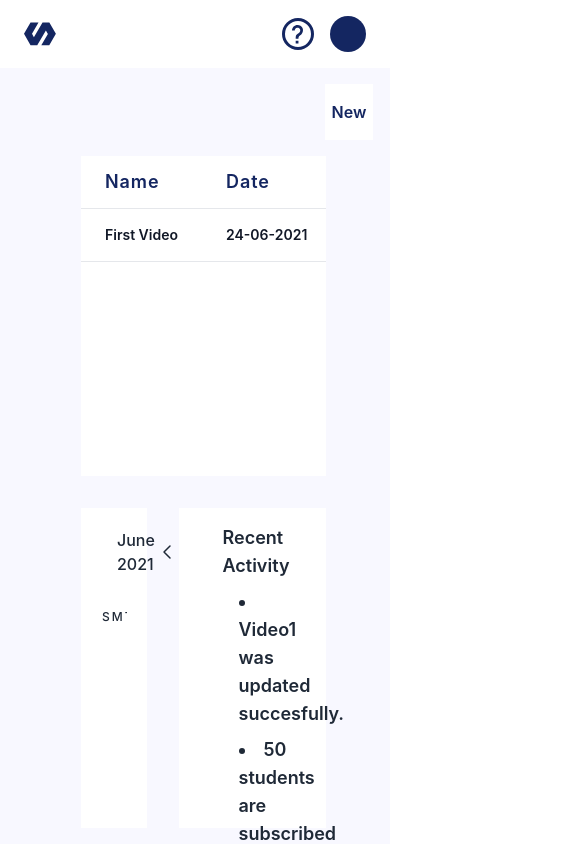
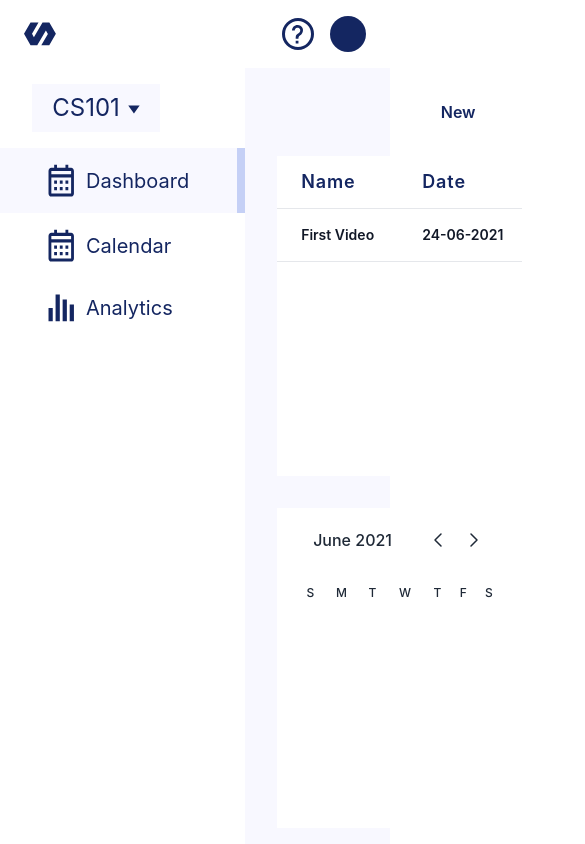
Before and after one commit to swciitg/SWC_Courses_V1, a React (Create React App) app in the folder client/: page /admin/dashboard in a window 390 px wide. Shown: the top 844 px of the page, 585 px wide, since content can reach past the window. Built offline with nearby package versions, Linux system fonts and the light colour scheme.

Commit message:
responsive and sideNavbar in dashboard

```diff
--- a/client/package.json
+++ b/client/package.json
@@ -41,6 +41,6 @@
   "devDependencies": {
     "autoprefixer": "^9.8.6",
     "postcss": "^7.0.36",
-    "tailwindcss": "npm:@tailwindcss/postcss7-compat@^2.2.2"
+    "tailwindcss": "npm:@tailwindcss/postcss7-compat@^2.2.4"
   }
 }
--- a/client/src/components/admin/dashboard/Calendarcomponent.js
+++ b/client/src/components/admin/dashboard/Calendarcomponent.js
@@ -7,8 +7,8 @@ export default function Calendar() {
     const days = ['S','M','T','W','T','F','S']
 
     return (
-        <div class="h-96 flex  py-8 px-4">
-        <div class="max-w-sm w-full  md:p-8 p-5 bg-white dark:bg-gray-800">
+        <div class="h-96 flex  py-8 px-4 mr-12 md:mr-1">
+        <div class=" w-full  md:p-8 p-5 bg-white dark:bg-gray-800">
             <div class="px-4 flex items-center justify-between leading-8">
                 <a tabindex="0" role="link"
                     class="cursor-pointer focus:text-gray-400 hover:text-gray-400 text-base font-medium text-gray-800 dark:text-gray-100">June
--- a/client/src/components/admin/dashboard/new.js
+++ b/client/src/components/admin/dashboard/new.js
@@ -4,14 +4,13 @@ const New = (props) =>{
 
     return(
 
-        <div className="bg-white py-4 px-6 mr-16 mt-4 flex justify-center  font-semibold">
+        <div className="flex justify-end">
+            <div className="w-32 bg-white py-4 px-6 mr-16 mt-4 flex justify-center font-semibold">
+                <p>New</p>
+            </div>
 
 
-
-            <p>New</p>
-
-
-    </div>
+        </div>
 
     )
 };
--- a/client/src/components/admin/dashboard/recent.js
+++ b/client/src/components/admin/dashboard/recent.js
@@ -5,7 +5,7 @@ const Recent = (props) => {
 
     return(
 
-    <div className="bg-white  w-auto h-80 mt-8 ml-4 mb-12 mr-16">
+    <div className="bg-white  w-auto h-80 md:mt-8  ml-4 md:ml-0 mb-8 mr-16">
        <div className=" pt-4 pb-40 pr-4 pl-11 text-gray-800">
            <span className="text-lg font-semibold"><h1>Recent Activity</h1></span>
            <div className="text-lg font-semibold pt-2 pl-4">
--- a/client/src/screens/admin/DashboardScreen.js
+++ b/client/src/screens/admin/DashboardScreen.js
@@ -5,32 +5,29 @@ import Table from '../../components/admin/dashboard/table';
 import Calendar from '../../components/admin/dashboard/Calendarcomponent';
 import Header from "../../components/admin/Header/Header";
 import New from '../../components/admin/dashboard/new';
+import SideNavBar from '../../components/admin/SideNavBar/SideNavBar'
+
 
 const Main = (props) => {
     return(
 
         <div className="bg-grey">
             <Header/>
-            <div className="flex">
-                <div className="w-11/12"></div>
-                <div className="w-2/12"><New/></div>
-            </div>
+            <div className="flex flex-row ">
 
-             <div className="flex">
-            <div className="w-2/12"></div>
-            <div className="w-10/12"><Table/></div>
-            </div>
-
-            <div className="flex">
-            <div className="w-2/12"></div>
-            <div className="w-3/12"><Calendar/></div>
-            {/* <div className="w-1/12"></div> */}
-
-            <div className="w-7/12"><Recent/></div>
+            <SideNavBar/>
+            <div className="ml-4 w-10/12 flex-row">
+            <New/>
+            <Table/>
+            <div className="md:flex md:flex-row">
+            <div className="w-12/12 md:w-4/12">
+                <Calendar/>
 
             </div>
-
-
+            <div className="w-12/12 md:w-8/12"><Recent/></div>
+            </div>
+            </div>
+            </div>
         </div>
     );
 };
```
